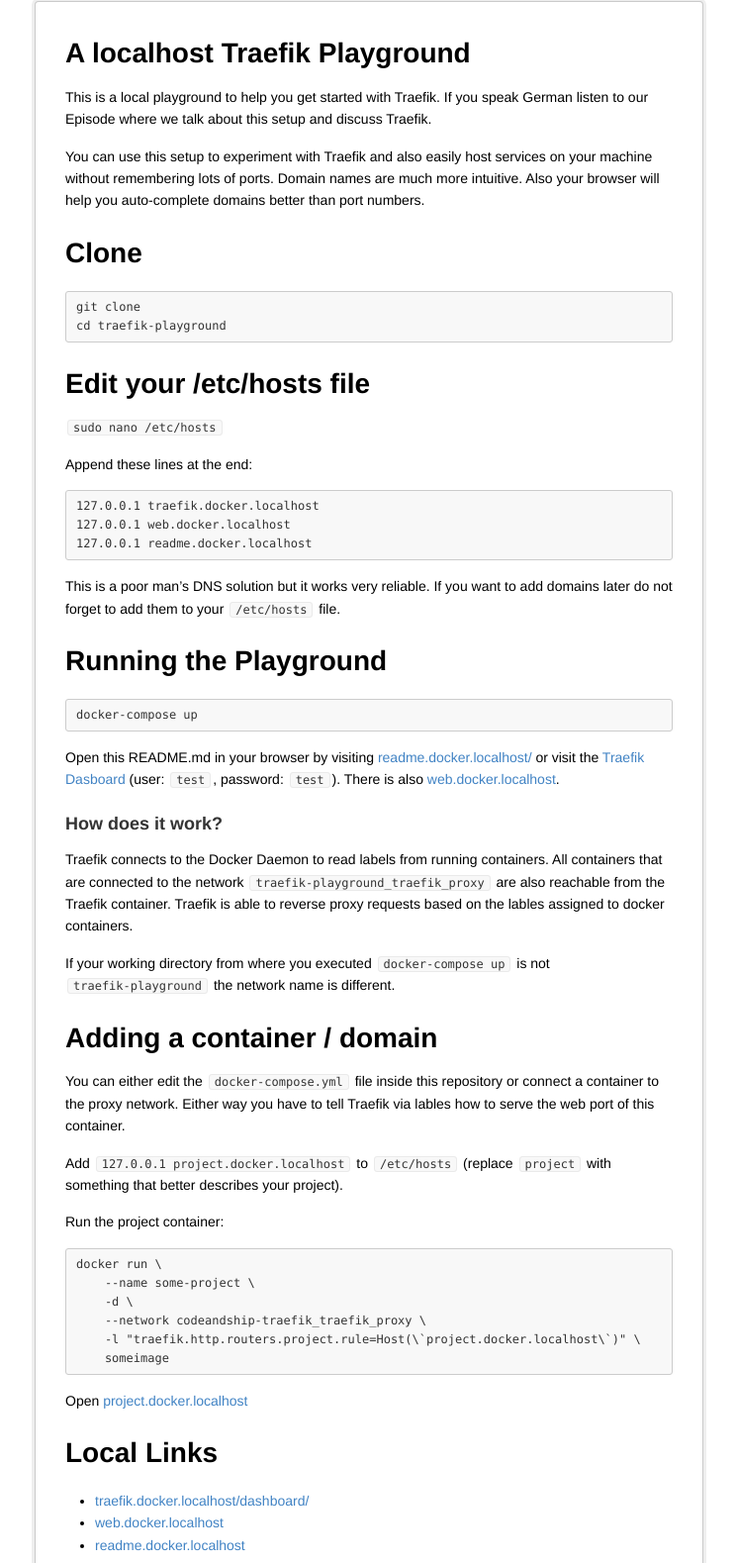
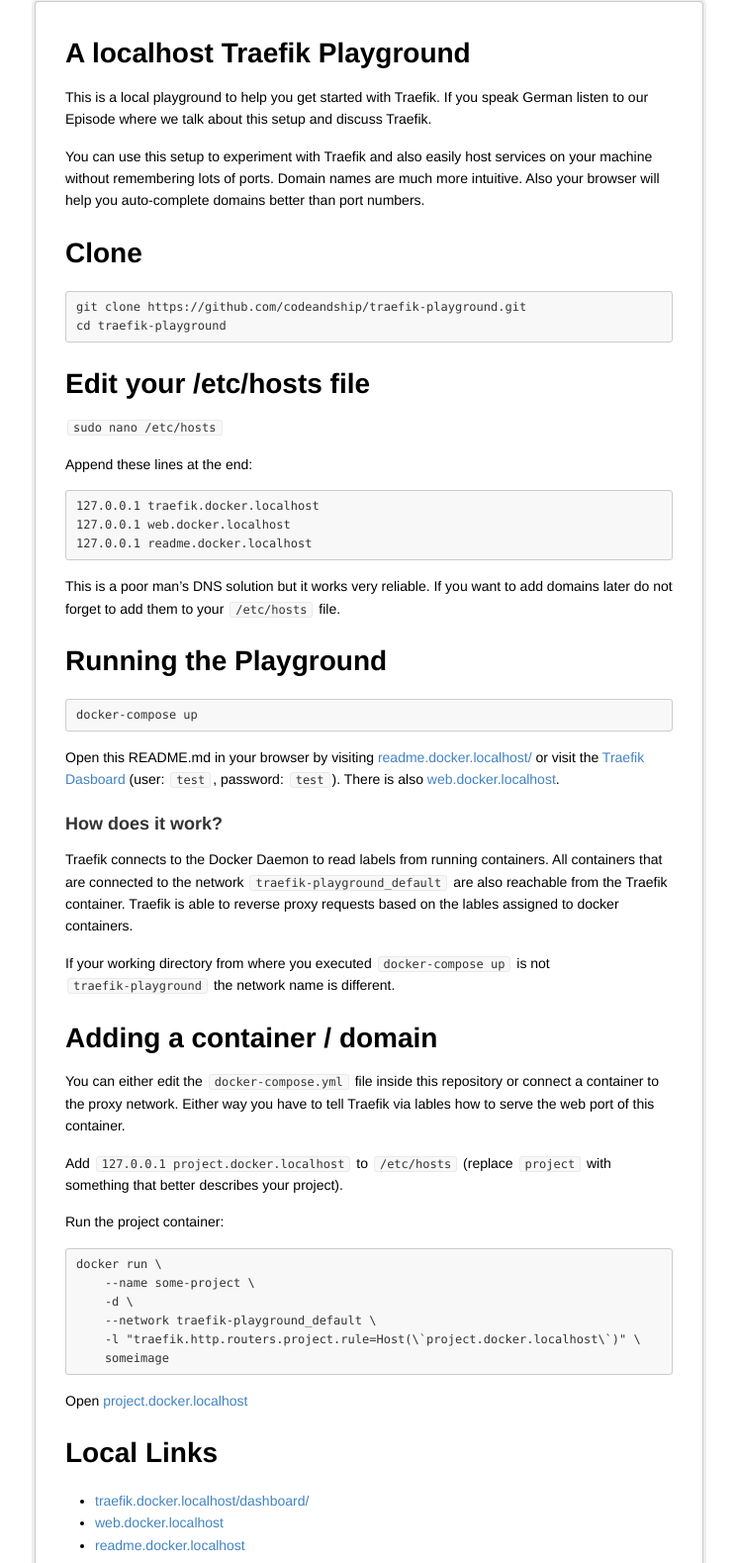
Before and after one commit to codeandship/traefik-playground, a plain HTML site: page web/readme.html in a window 1280 px wide. Shown: the part 13-1592 px from the top of the page at 99% size, without its empty margins (267-1012 px from the left). Drawn offline with Linux system fonts and the light colour scheme.

Commit message:
update README

```diff
--- a/web/readme.html
+++ b/web/readme.html
@@ -446,7 +446,7 @@
 <p>This is a local playground to help you get started with Traefik. If you speak German listen to our Episode where we talk about this setup and discuss Traefik.</p>
 <p>You can use this setup to experiment with Traefik and also easily host services on your machine without remembering lots of ports. Domain names are much more intuitive. Also your browser will help you auto-complete domains better than port numbers.</p>
 <h1 id="clone">Clone</h1>
-<pre><code>git clone
+<pre><code>git clone https://github.com/codeandship/traefik-playground.git
 cd traefik-playground</code></pre>
 <h1 id="edit-your-etchosts-file">Edit your /etc/hosts file</h1>
 <p><code>sudo nano /etc/hosts</code></p>
@@ -459,7 +459,7 @@ cd traefik-playground</code></pre>
 <pre><code>docker-compose up</code></pre>
 <p>Open this README.md in your browser by visiting <a href="http://readme.docker.localhost/">readme.docker.localhost/</a> or visit the <a href="http://traefik.docker.localhost/dashboard/">Traefik Dasboard</a> (user: <code>test</code>, password: <code>test</code>). There is also <a href="http://web.docker.localhost/">web.docker.localhost</a>.</p>
 <h3 id="how-does-it-work">How does it work?</h3>
-<p>Traefik connects to the Docker Daemon to read labels from running containers. All containers that are connected to the network <code>traefik-playground_traefik_proxy</code> are also reachable from the Traefik container. Traefik is able to reverse proxy requests based on the lables assigned to docker containers.</p>
+<p>Traefik connects to the Docker Daemon to read labels from running containers. All containers that are connected to the network <code>traefik-playground_default</code> are also reachable from the Traefik container. Traefik is able to reverse proxy requests based on the lables assigned to docker containers.</p>
 <p>If your working directory from where you executed <code>docker-compose up</code> is not <code>traefik-playground</code> the network name is different.</p>
 <h1 id="adding-a-container-domain">Adding a container / domain</h1>
 <p>You can either edit the <code>docker-compose.yml</code> file inside this repository or connect a container to the proxy network. Either way you have to tell Traefik via lables how to serve the web port of this container.</p>
@@ -468,7 +468,7 @@ cd traefik-playground</code></pre>
 <pre><code>docker run \
     --name some-project \
     -d \
-    --network codeandship-traefik_traefik_proxy \
+    --network traefik-playground_default \
     -l &quot;traefik.http.routers.project.rule=Host(\`project.docker.localhost\`)&quot; \
     someimage</code></pre>
 <p>Open <a href="http://project.docker.localhost">project.docker.localhost</a></p>
```
Also changed, not shown: 1 other file.
